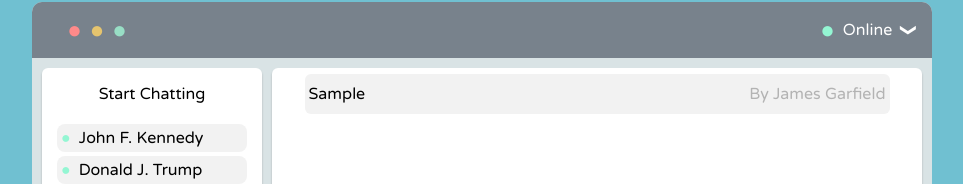
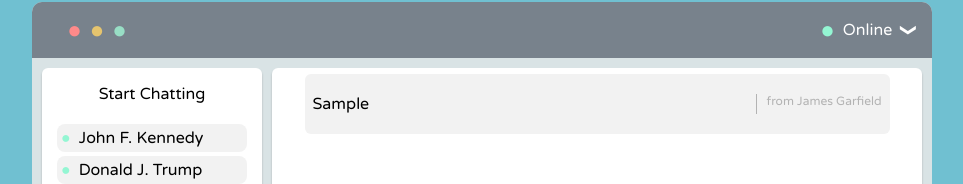
Before and after one commit to c-tregunna/ChatApp-Challenge, a plain HTML site: page index.html in a window 1280 px wide. Both pictures are taken after typing "Sample" into the empty fields and a click on the button "Send". Shown: the part 118-302 px from the top of the page, without its empty margins (158-1121 px from the left). Drawn offline with Linux system fonts and the light colour scheme.

```diff
--- a/js/app.js
+++ b/js/app.js
@@ -22,6 +22,7 @@
 
 /********************
  * Append a message to the main section
+ * need to find names of presidents who are only marked as online, as these should be who is commenting
  */
 
 let nameArray = presidents.map(a => a.name);
@@ -44,7 +45,7 @@
     let text = document.createElement('P');
     let span = document.createElement('SPAN');
     text.textContent = messageInput.value;
-    span.textContent = `By ${randomName(nameArray)}`;
+    span.textContent = `from ${randomName(nameArray)}`;
     text.appendChild(span);
     message.appendChild(text);
     messageInput.value = '';
--- a/scss/componants/_message.scss
+++ b/scss/componants/_message.scss
@@ -1,8 +1,8 @@
 .message {
-    height: 40px;
+    height: auto;
     width: 90%;
     margin: 6px auto;
-    padding: 4px;
+    padding: 4px 8px;
     background: lighten($black, 95%);
     border-radius: 6px;
     @include flex ($dir: row, $align: center, $just: space-between);
@@ -14,5 +14,9 @@
 }
 
 .message p span {
+    min-width: 20%;
     color: lighten($black, 70%);
+    font-size: .75em;
+    padding-left: 10px;
+    border-left: 1px solid;
 }
```
Also changed, not shown: css/styles.css, 1 other file.
